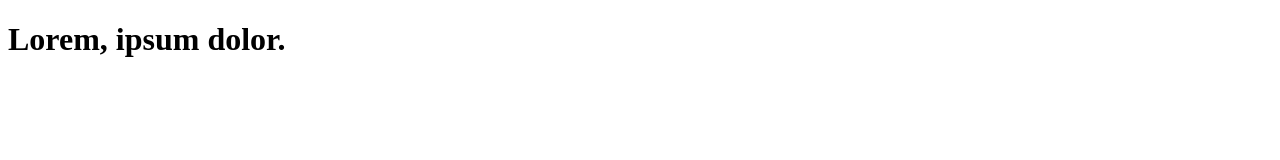
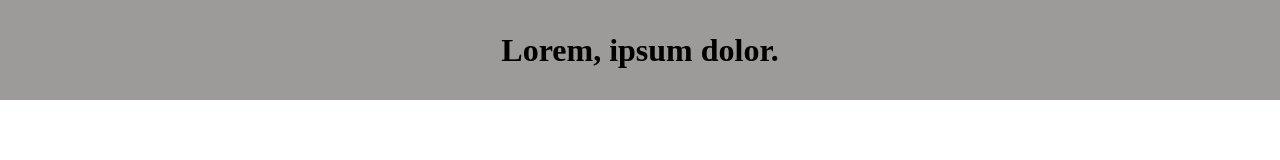
Before and after one commit to Romantic03/homework9-Git, a plain HTML site: page index.html in a window 1280 px wide. Drawn offline with Linux system fonts and the light colour scheme.

Commit message:
added cap styles

```diff
--- a/index.html
+++ b/index.html
@@ -4,6 +4,7 @@
     <meta charset="UTF-8">
     <meta name="viewport" content="width=device-width, initial-scale=1.0">
     <title>homework9Git</title>
+    <link rel="stylesheet" href="./style.css/style.css">
 </head>
 <body>
     <header>
--- /dev/null
+++ b/style.css/style.css
@@ -0,0 +1,11 @@
+body, h1, h2, h3, p, ul, li{
+    margin: 0;
+    padding: 0;
+}
+
+header{
+    text-align: center;
+    height: 100px;
+    line-height: 100px;
+    background: #504c4c8f;
+}
```
